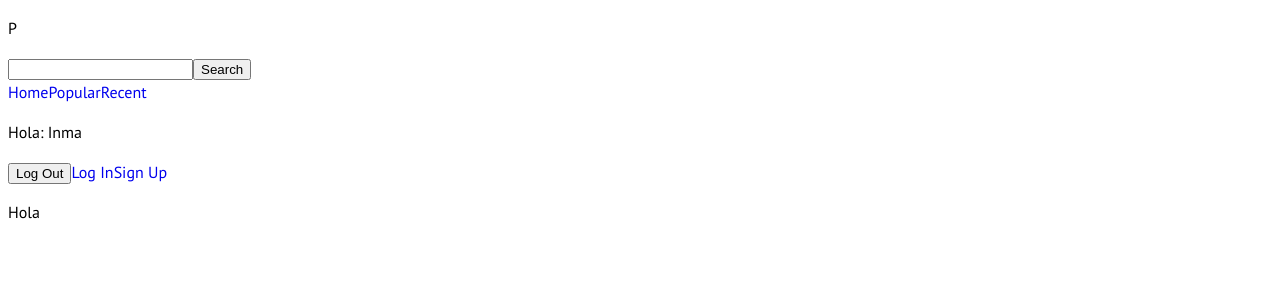
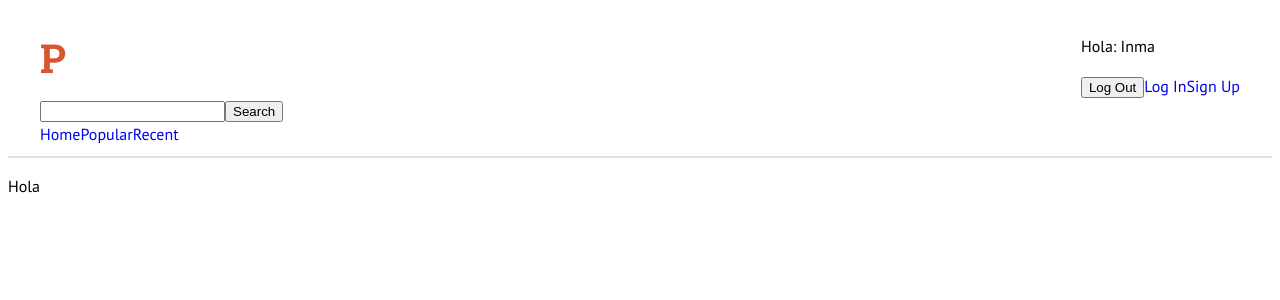
Before and after one commit to Inmacc96/producthunt-clone, a Next.js app: page / in a window 1280 px wide. Shown: the top 300 px of the page. Built offline with nearby package versions, Linux system fonts and the light colour scheme.

Commit message:
Define header styles.

```diff
--- a/components/Header.jsx
+++ b/components/Header.jsx
@@ -1,13 +1,16 @@
 import Search from "./Search";
 import Nav from "./Nav";
 import Link from "next/link";
+import styles from "../styles/Header.module.css";
 
 const Header = () => {
   return (
-    <header>
-      <div>
+    <header className={styles.header}>
+      <div className={styles.containerHeader}>
         <div>
-          <p>P</p>
+          <Link href="/">
+            <p className={styles.logo}> P </p>
+          </Link>
 
           <Search />
 
--- /dev/null
+++ b/styles/Header.module.css
@@ -0,0 +1,26 @@
+.header {
+  border-bottom: 2px solid var(--grey3);
+  padding: 1rem 0;
+}
+
+.containerHeader {
+  max-width: 1200px;
+  width: 95%;
+  margin: 0 auto;
+}
+
+@media (min-width: 768px) {
+  .containerHeader {
+    display: flex;
+    justify-content: space-between;
+  }
+}
+
+.logo {
+  color: var(--orange);
+  font-size: 4rem;
+  line-height: 0;
+  font-weight: 600;
+  font-family: "Roboto Slab", serif;
+  margin-right: 2rem;
+}
--- a/styles/globals.css
+++ b/styles/globals.css
@@ -1,6 +1,7 @@
 :root {
   --grey: #3d3d3d;
-  --grey3: #6f6f6f;
+  --grey2: #6f6f6f;
+  --grey3: #e1e1e1;
   --orange: #da552f;
 }
 
```
